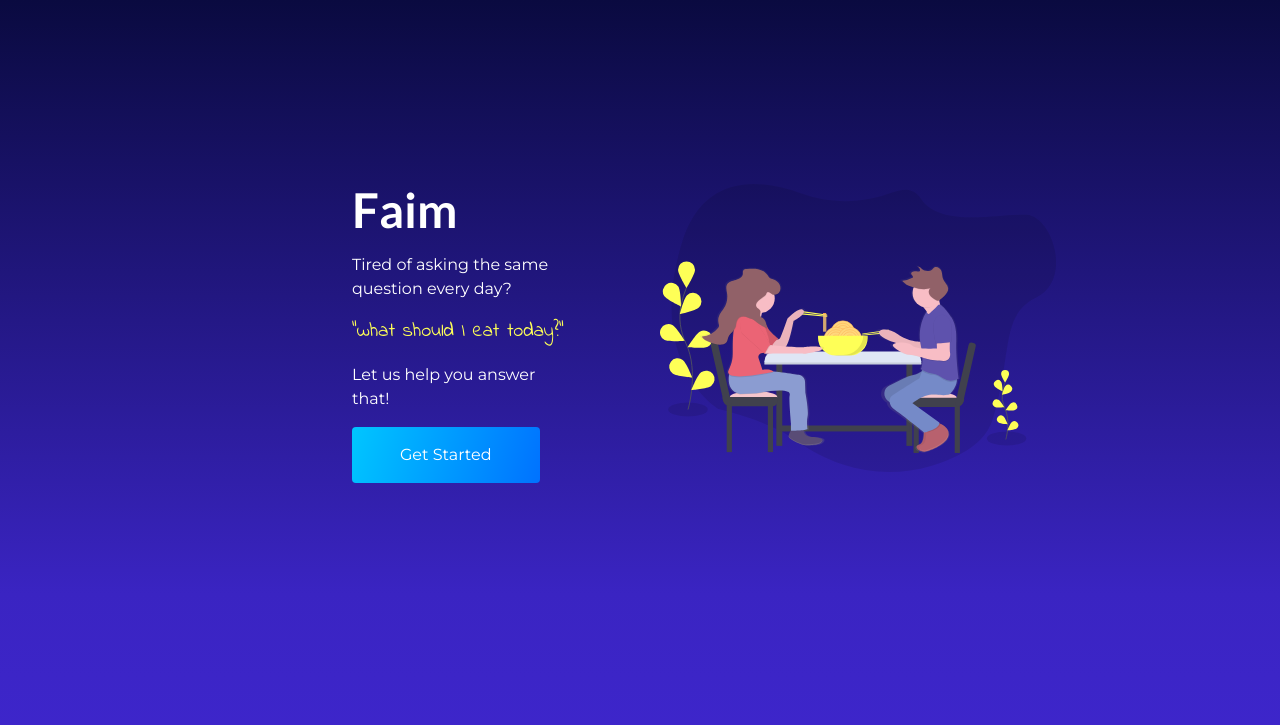
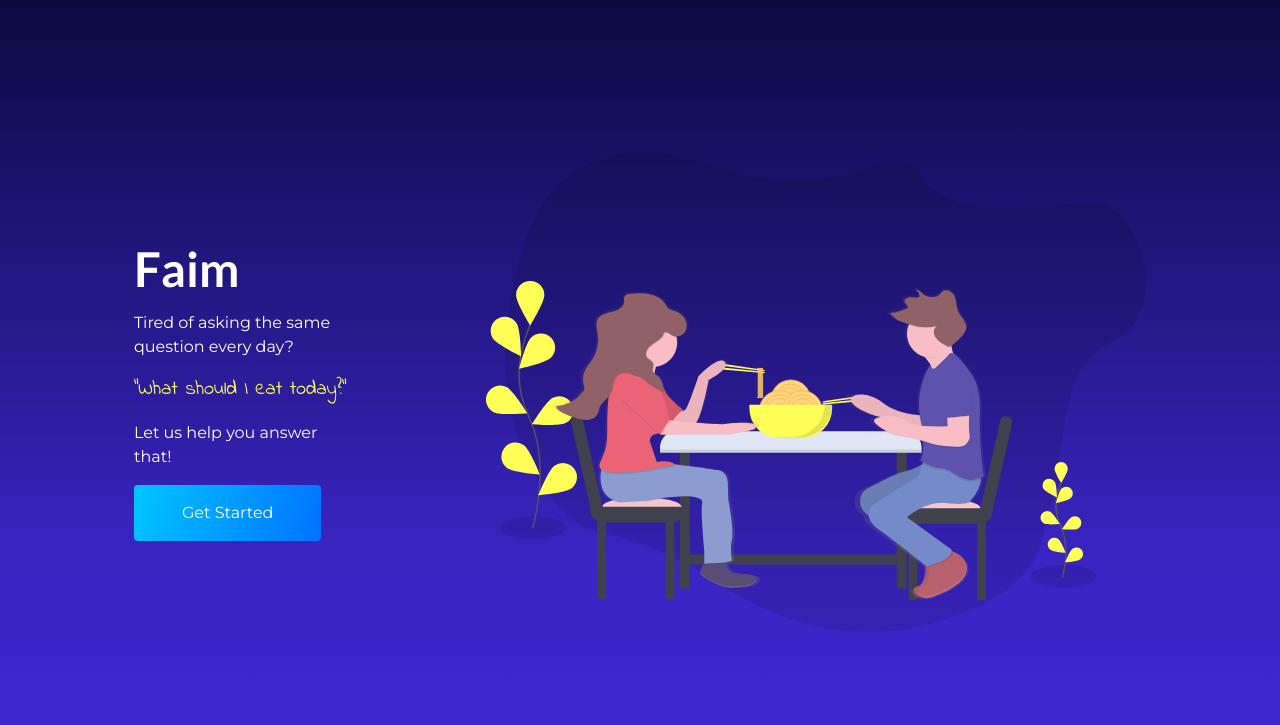
Before and after one commit to simjes/faim, a Gatsby site: page / in a window 1280 px wide. Shown: the top 725 px of the page. Built offline with nearby package versions, Linux system fonts and the light colour scheme; Gatsby itself is replaced by a stand-in of ours.

Commit message:
Proper styling for top of landing page

```diff
--- a/src/global.css
+++ b/src/global.css
@@ -53,33 +53,3 @@ q {
   @apply rounded;
   background: linear-gradient(105deg, #00c6ff, #0072ff);
 }
-
-.landing-background {
-  display: block;
-  z-index: -1;
-  width: auto;
-  height: 14rem;
-}
-
-@media (min-width: 768px) {
-  .landing-background {
-    position: absolute;
-    top: 0;
-    right: 0;
-    height: 16rem;
-  }
-}
-
-@media (min-width: 1024px) {
-  .landing-background {
-    top:0;
-    right: 10vw;
-    height: 18rem;
-  }
-}
-
-@media (min-width: 1500px) {
-  .landing-background {
-    height: 30rem;
-  }
-}
--- a/src/pages/index.tsx
+++ b/src/pages/index.tsx
@@ -8,23 +8,23 @@ const IndexPage = () => (
   <Layout>
     <SEO title="Home" />
 
-    <div className="relative flex flex-col items-center md:block w-full mt-40">
-      <Share className="landing-background" />
-
-      <div className="lg:ml-vw-10 xl:ml-vw-20 w-56">
+    <div className="flex flex-col-reverse md:flex-row items-center mt-32">
+      <div className="text-center md:text-left w-56">
         <h1 className="text-5xl">Faim</h1>
 
         <p className="my-4">Tired of asking the same question every day?</p>
 
-        <q>what should I eat today?</q>
+        <q>What should I eat today?</q>
 
         <p className="my-4">Let us help you answer that!</p>
 
         <button className="get-started">Get Started</button>
       </div>
+
+      <Share className="md:ml-12 xl:ml-32 h-56 md:h-64 lg:h-80 xl:h-120 w-auto" />
     </div>
 
-    <Highlights className="mt-32 xl:mt-96" />
+    <Highlights className="mt-32 xl:mt-40" />
   </Layout>
 );
 
--- a/tailwind.config.js
+++ b/tailwind.config.js
@@ -17,16 +17,11 @@ module.exports = {
         secondary: '#1b1b1b',
       },
       height: {
-        72:'18rem',
-        80:'20rem',
-        88:'22rem',
+        72: '18rem',
+        80: '20rem',
+        88: '22rem',
         96: '24rem',
         120: '30rem',
-      },
-      margin: {
-        96: '24rem',
-        'vw-10': '10vw',
-        'vw-20': '20vw',
       },
     },
   },
```
